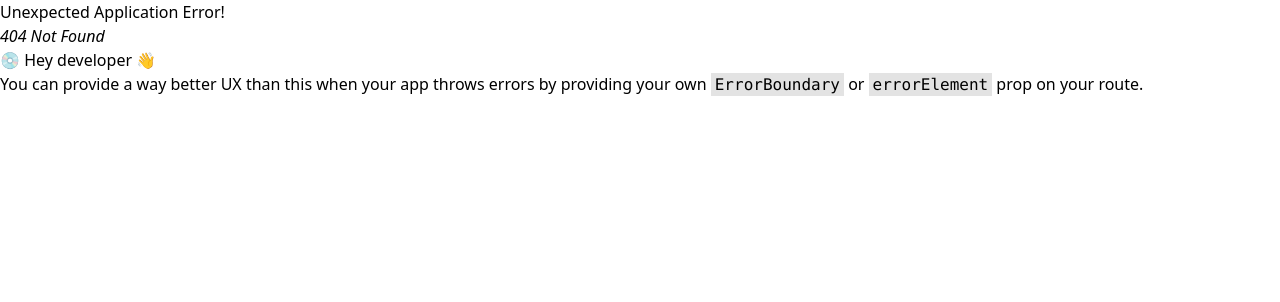
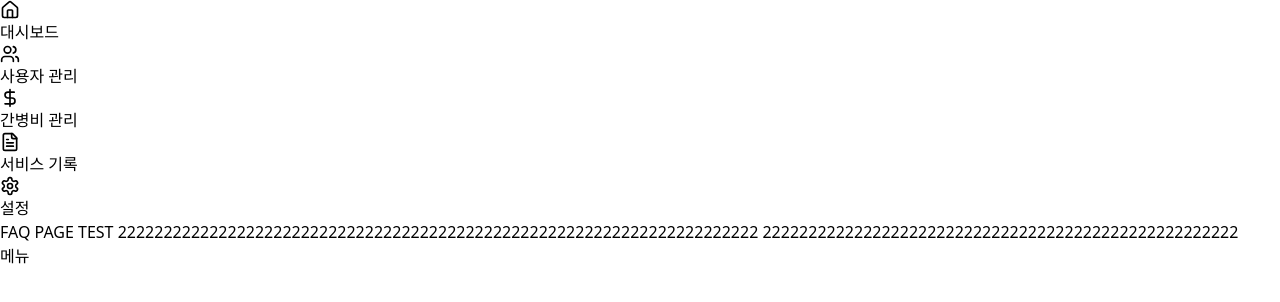
Before and after one commit to yun9699/CareBridgeAdmin, a React (Vite) app: page /qna in a window 1280 px wide. Before the commit this address had no page. Shown: the top 302 px of the page. Built offline with nearby package versions, Linux system fonts and the light colour scheme.

Commit message:
fix: router error test

```diff
--- a/package.json
+++ b/package.json
@@ -14,6 +14,7 @@
     "axios": "^1.7.7",
     "chart.js": "^4.4.5",
     "lucide-react": "^0.453.0",
+    "prop-types": "^15.8.1",
     "react": "^18.3.1",
     "react-chartjs-2": "^5.2.0",
     "react-cookie": "^7.2.1",
--- /dev/null
+++ b/src/component/faq/FAQComponent.jsx
@@ -0,0 +1,13 @@
+import React from 'react';
+
+function FaqComponent() {
+    return (
+        <div>
+            FAQ PAGE TEST
+            2222222222222222222222222222222222222222222222222222222222222222222222
+            2222222222222222222222222222222222222222222222222222
+        </div>
+    );
+}
+
+export default FaqComponent;
--- a/src/layout/BasicLayout.jsx
+++ b/src/layout/BasicLayout.jsx
@@ -1,46 +1,55 @@
 import { Home, Users, DollarSign, FileText, Settings } from 'lucide-react';
-import {useState} from "react";
+import { useState } from "react";
 
-function BasicLayout() {
-
+function BasicLayout({ children }) {
     const [sidebarOpen, setSidebarOpen] = useState(false);
 
     return (
         <div className="flex h-screen bg-green-50">
             {/* 사이드바 */}
             <aside
-                className={`bg-green-800 text-green-100 w-64 space-y-6 py-7 px-2 absolute inset-y-0 left-0 transform ${sidebarOpen ? 'translate-x-0' : '-translate-x-full'} md:relative md:translate-x-0 transition duration-200 ease-in-out`}>
+                className={`bg-green-800 text-green-100 w-64 space-y-6 py-7 px-2 absolute inset-y-0 left-0 transform ${
+                    sidebarOpen ? 'translate-x-0' : '-translate-x-full'
+                } md:relative md:translate-x-0 transition duration-200 ease-in-out`}
+            >
                 <nav>
-                    <a href="#"
-                       className="block py-2.5 px-4 rounded transition duration-200 hover:bg-green-700 hover:text-white">
+                    <a href="#" className="block py-2.5 px-4 rounded transition duration-200 hover:bg-green-700 hover:text-white">
                         <Home className="inline-block mr-2" size={20}/>
                         대시보드
                     </a>
-                    <a href="#"
-                       className="block py-2.5 px-4 rounded transition duration-200 hover:bg-green-700 hover:text-white">
+                    <a href="#" className="block py-2.5 px-4 rounded transition duration-200 hover:bg-green-700 hover:text-white">
                         <Users className="inline-block mr-2" size={20}/>
                         사용자 관리
                     </a>
-                    <a href="#"
-                       className="block py-2.5 px-4 rounded transition duration-200 hover:bg-green-700 hover:text-white">
+                    <a href="#" className="block py-2.5 px-4 rounded transition duration-200 hover:bg-green-700 hover:text-white">
                         <DollarSign className="inline-block mr-2" size={20}/>
                         간병비 관리
                     </a>
-                    <a href="#"
-                       className="block py-2.5 px-4 rounded transition duration-200 hover:bg-green-700 hover:text-white">
+                    <a href="#" className="block py-2.5 px-4 rounded transition duration-200 hover:bg-green-700 hover:text-white">
                         <FileText className="inline-block mr-2" size={20}/>
                         서비스 기록
                     </a>
-                    <a href="#"
-                       className="block py-2.5 px-4 rounded transition duration-200 hover:bg-green-700 hover:text-white">
+                    <a href="#" className="block py-2.5 px-4 rounded transition duration-200 hover:bg-green-700 hover:text-white">
                         <Settings className="inline-block mr-2" size={20}/>
                         설정
                     </a>
                 </nav>
             </aside>
+
+            {/* 메인 콘텐츠 영역 */}
+            <main className="flex-1 overflow-y-auto p-10">
+                {children}
+            </main>
+
+            {/* 모바일 메뉴 토글 버튼 */}
+            <button
+                className="md:hidden fixed top-4 left-4 z-20 p-2 bg-green-800 text-white rounded"
+                onClick={() => setSidebarOpen(!sidebarOpen)}
+            >
+                {sidebarOpen ? '닫기' : '메뉴'}
+            </button>
         </div>
-    )
-
+    );
 }
 
 export default BasicLayout;
--- a/src/page/AdminIndex.jsx
+++ b/src/page/AdminIndex.jsx
@@ -4,8 +4,8 @@ import {Outlet} from "react-router-dom";
 function AdminIndex() {
     return (
         <BasicLayout>
-            <div>
-                <Outlet></Outlet>
+            <div className="flex-1 p-10 bg-green-50">
+                <Outlet />
             </div>
         </BasicLayout>
     );
--- /dev/null
+++ b/src/page/FAQPage.jsx
@@ -0,0 +1,9 @@
+import FAQComponent from "../component/faq/FAQComponent.jsx";
+
+function FaqPage() {
+    return (
+        <FAQComponent></FAQComponent>
+    );
+}
+
+export default FaqPage;
--- a/src/router/FAQRouter.jsx
+++ b/src/router/FAQRouter.jsx
@@ -1,9 +1,8 @@
-import React from 'react';
+import FaqPage from "../page/FAQPage.jsx";
 
-function FaqRouter(props) {
-    return (
-        <div></div>
-    );
+const FaqRouter = {
+    path: "/qna",
+    element: <FaqPage />,
 }
 
 export default FaqRouter;
```
Also changed, not shown: src/router/MainRouter.jsx (+5 -8 lines), 1 other file (tests, documents, lock files or other folders).
